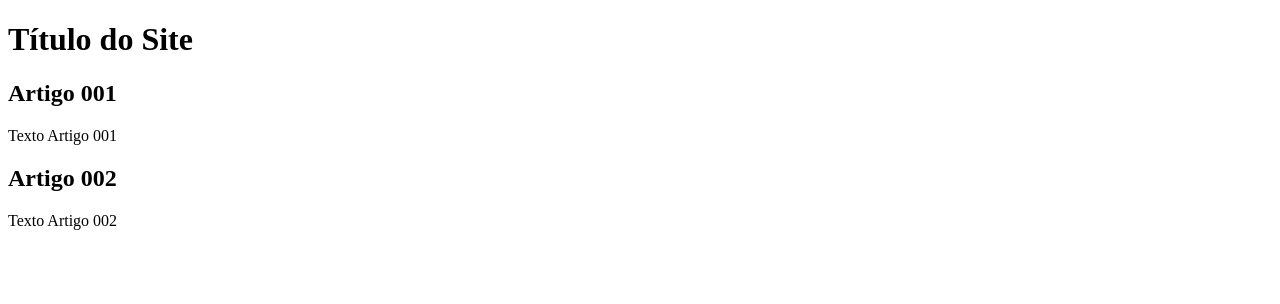
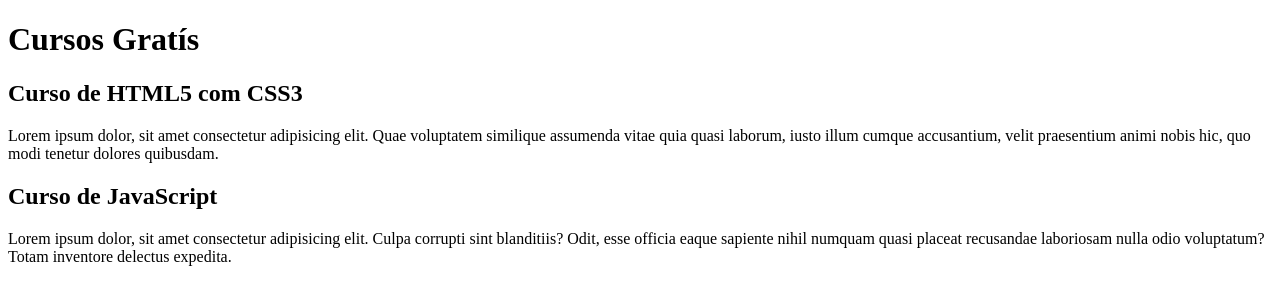
Before and after one commit to larianaya/projeto-site, a plain HTML site: page index.html in a window 1280 px wide. Drawn offline with Linux system fonts and the light colour scheme.

Commit message:
Comecei a escrever o conteúdo

```diff
--- a/index.html
+++ b/index.html
@@ -9,15 +9,16 @@
 <body>
     <main>
         <header>
-            <h1>Título do Site</h1>
+            <h1>Cursos Gratís</h1>
         </header>
         <article>
-            <h2>Artigo 001</h2>
-            <p>Texto Artigo 001</p>
+            <h2>Curso de HTML5 com CSS3</h2>
+            <p>Lorem ipsum dolor, sit amet consectetur adipisicing elit. Quae voluptatem similique assumenda vitae quia quasi laborum, iusto illum cumque accusantium, velit praesentium animi nobis hic, quo modi tenetur dolores quibusdam.
+            </p>
         </article>
         <article>
-            <h2>Artigo 002</h2>
-            <p>Texto Artigo 002</p>
+            <h2>Curso de JavaScript</h2>
+            <p>Lorem ipsum dolor, sit amet consectetur adipisicing elit. Culpa corrupti sint blanditiis? Odit, esse officia eaque sapiente nihil numquam quasi placeat recusandae laboriosam nulla odio voluptatum? Totam inventore delectus expedita.</p>
         </article>
     </main>
 
```
